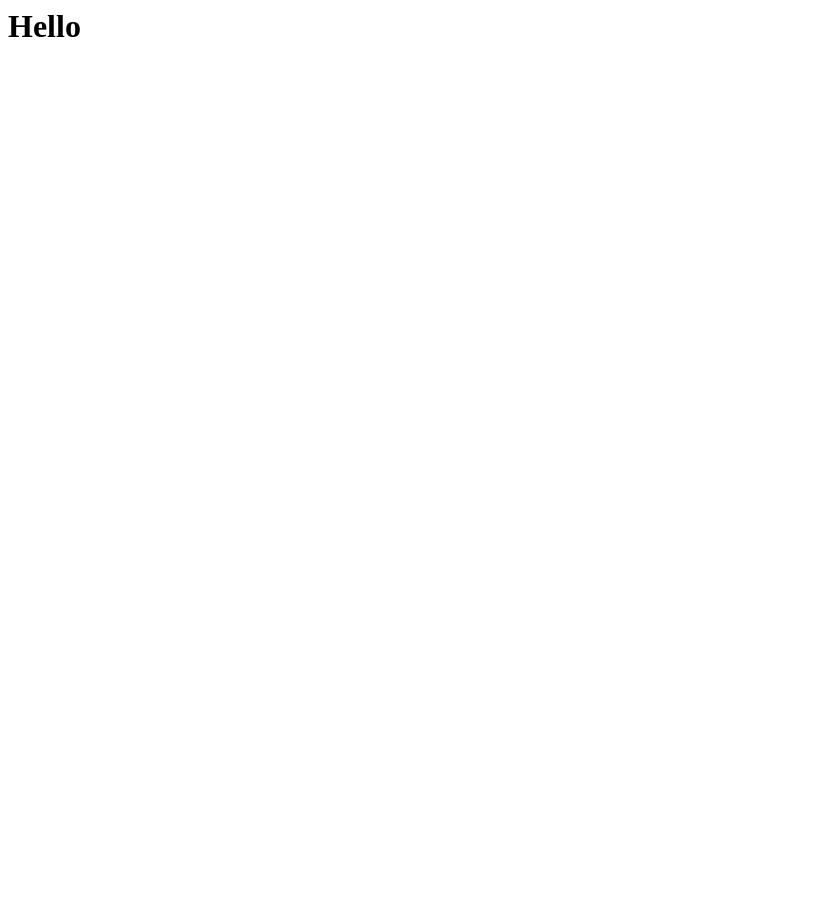
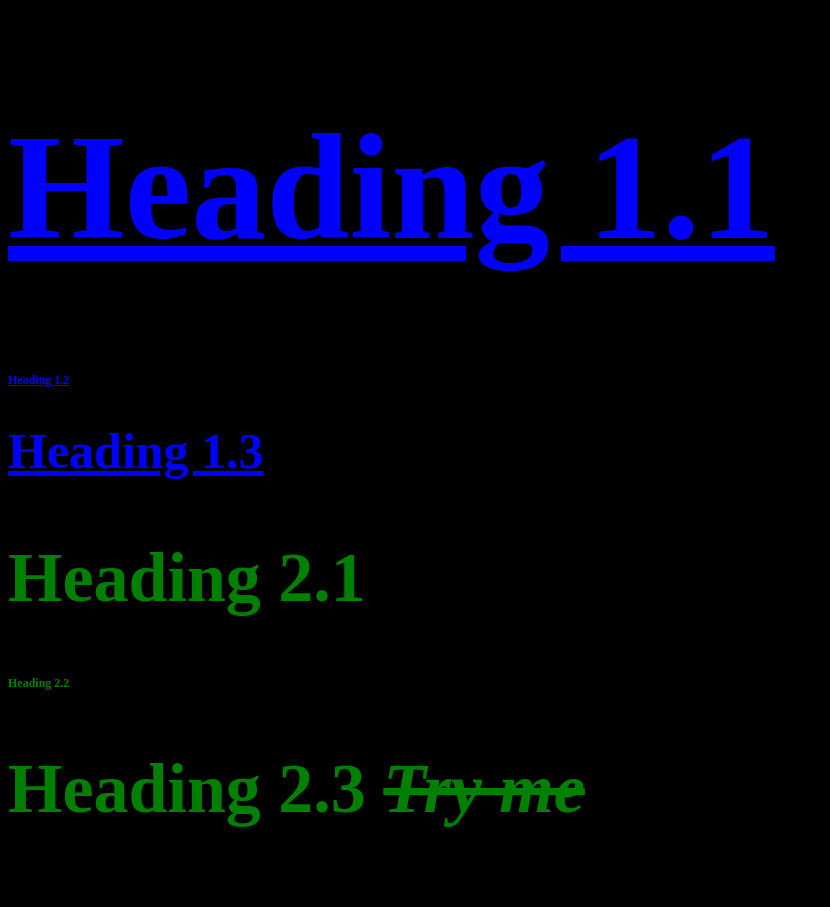
Before and after one commit to Endelcid2143/cartoon-hero, a plain HTML site: page stylish.html in a window 1280 px wide. Shown: the whole page, without its empty margins (0-830 px from the left). Before the commit the page ends 800 px from the top, so only its background shows below. Drawn offline with Linux system fonts and the light colour scheme.

Commit message:
added css file

```diff
--- /dev/null
+++ b/css/test.css
@@ -0,0 +1,27 @@
+	body{
+		background-color: black;
+	}
+	h1{
+	color:  blue;
+	font-size: 50px;
+	text-decoration:underline;
+
+	}
+	span{
+	font-style: italic;
+	}
+	h2 span{
+	text-decoration: line-through;
+	}
+	h2{
+	color: green;
+	font-size: 70px;
+	font-weight: bold;
+
+	}
+	#first{
+	font-size: 150px;
+	}
+	.small{
+	font-size: 12px;
+	}
--- a/stylish.html
+++ b/stylish.html
@@ -1 +1,17 @@
-<h1> Hello</<h1>
+<!DOCTYPE html>
+<html>
+<head>
+	<title>stylish document</title>
+	<link rel="stylesheet" type="text/css" href="css/test.css">
+
+</head>
+<body>
+	<h1 id="first" class="small">Heading 1.1</h1>
+	<h1 class="small">Heading 1.2</h1>
+	<h1>Heading 1.3</h1>
+    <h2>Heading 2.1</h2>
+    <h2 class="small">Heading 2.2</h2>
+    <h2>Heading 2.3 <span>Try me</span></h2>
+    <span>Try me</span>
+</body>
+</html>
```
